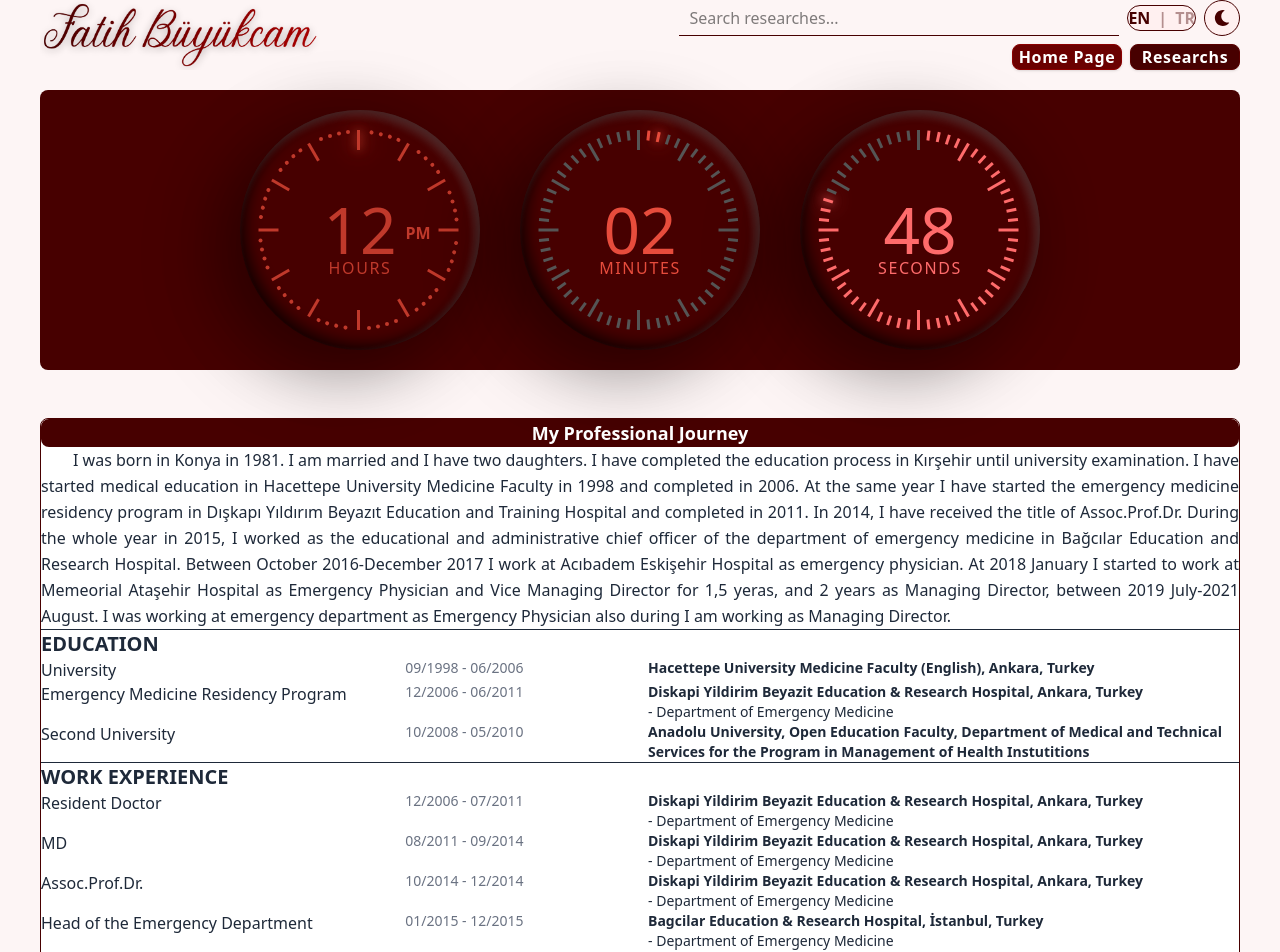
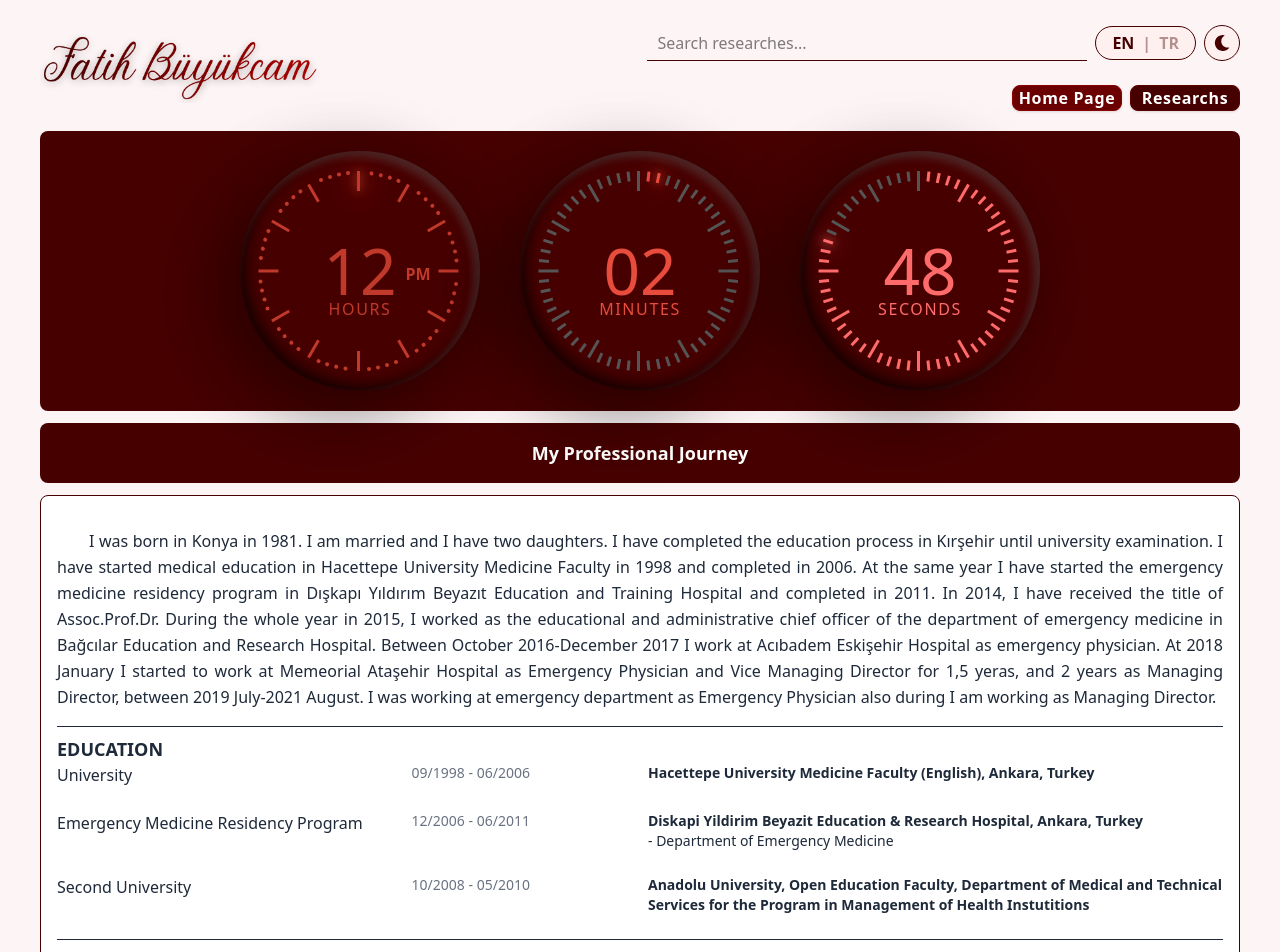
Before and after one commit to FatihBc/fatihbuyukcam.com, a React (Vite) app: page / in a window 1280 px wide. Shown: the top 952 px of the page. Built offline with nearby package versions, Linux system fonts and the light colour scheme.

Commit message:
UI: research detail page left-align, remove side padding; home gap reduce

```diff
--- a/src/components/AboutPage/EducationHistory.tsx
+++ b/src/components/AboutPage/EducationHistory.tsx
@@ -5,12 +5,12 @@ function EducationHistory() {
   const { t } = useTranslation();
   return (
     <div>
-      <p className="border-t text-xl font-semibold pt-2">{t("about.education")}</p>
+      <p className="border-t text-lg font-semibold pt-2!">{t("about.education")}</p>
       <div className="pt-1">
         {educationWork
           .filter((item) => item.type === "education")
           .map((item, index) => (
-            <div key={index} className="grid grid-cols-10 gap-4 mb-6 items-start">
+            <div key={index} className="grid grid-cols-10 gap-4! mb-6! items-start">
               <div className="col-span-3">
                 <p className="text-base font-medium">{item.degree}</p>
               </div>
--- a/src/components/AboutPage/PersonalHistory.tsx
+++ b/src/components/AboutPage/PersonalHistory.tsx
@@ -3,7 +3,7 @@ import historyData from "../../data/history";
 function PersonalHistory() {
   return (
     <div>
-      <p className="leading-relaxed text-justify indent-8 p-10">
+      <p className="leading-relaxed text-justify indent-8 py-4!">
         {historyData.history}
       </p>
     </div>
--- a/src/components/AboutPage/PublicationsList.tsx
+++ b/src/components/AboutPage/PublicationsList.tsx
@@ -9,13 +9,13 @@ function PublicationsList() {
   const isDark = theme === "dark";
 
   const colors = {
-    pdfBg: isDark ? "#2a0000" : "#470000",
+    pdfBg: isDark ? "#0e0000" : "#fdf4f5",
     pdfBorder: isDark ? "#6b0000" : "#470000",
+    pdftext: isDark ? "#fff" : "#470000",
   };
 
   return (
-    <div className="border-t pt-2">
-      <p className="text-xl font-semibold">{t("about.publications")}</p>
+    <div>
       {researchData.map((section, sectionIndex) => (
         <div key={sectionIndex} className="mb-4">
           <p className="text-lg font-semibold underline px-10">
@@ -23,7 +23,7 @@ function PublicationsList() {
           </p>
           <ol className="list-decimal pl-6 space-y-2">
             {section.content.map((item, index) => (
-              <li key={item.researchId || index} className="text-sm my-1">
+              <li key={item.researchId || index} className="text-sm text-justify my-2!">
                 {item.authors}. {item.title}. {item.journal || item.bookTitle}.{" "}
                 {item.year || item.journal?.match(/\d{4}/)?.[0]}.
                 {item.doi && <span> DOI: {item.doi}. </span>}
@@ -37,7 +37,7 @@ function PublicationsList() {
                         borderRadius: "6px",
                         border: `1px solid ${colors.pdfBorder}`,
                         backgroundColor: colors.pdfBg,
-                        color: "#fff",
+                        color: "colors.pdftext",
                         display: "inline-flex",
                         alignItems: "center",
                         gap: "4px",
--- a/src/components/AboutPage/WorkExperience.tsx
+++ b/src/components/AboutPage/WorkExperience.tsx
@@ -5,12 +5,12 @@ function WorkExperience() {
   const { t } = useTranslation();
   return (
     <div>
-      <p className="border-t text-xl font-semibold pt-2">{t("about.work")}</p>
+      <p className="border-t text-lg font-semibold pt-2!">{t("about.work")}</p>
       <div className="pt-1">
         {educationWork
           .filter((item) => item.type === "work")
           .map((item, index) => (
-            <div key={index} className="grid grid-cols-10 gap-4 mb-6 items-start">
+            <div key={index} className="grid grid-cols-10 gap-4! mb-6! items-start">
               <div className="col-span-3">
                 <p className="text-base font-medium">{item.degree}</p>
               </div>
--- a/src/components/DigitalClock/clock.css
+++ b/src/components/DigitalClock/clock.css
@@ -8,7 +8,6 @@
   width: 100%;
   background: #470000;
   border-radius: 8px;
-  margin-bottom: 24px;
 }
 
 #clock {
--- a/src/components/Header/Header.tsx
+++ b/src/components/Header/Header.tsx
@@ -87,7 +87,7 @@ function Header() {
       {/* Right side: search + lang switch + theme + navbar */}
       <div className="flex flex-col items-end gap-2">
         {/* Top row: search + lang switch + theme toggle */}
-        <div className="flex items-center gap-2">
+        <div className="flex items-center mb-4! gap-2">
           {/* Search input */}
           <div className="relative" ref={searchRef}>
             <input
@@ -104,14 +104,14 @@ function Header() {
             />
             {results.length > 0 && (
               <div
-                className={`absolute top-full mt-1 w-full z-50 rounded-md shadow-lg ${isDark ? "bg-[#2a0000]" : "bg-white"
+                className={`absolute top-full mt-1! w-full z-50 rounded-md shadow-lg ${isDark ? "bg-[#0e0000]" : "bg-white"
                   }`}
               >
                 {results.map((item) => (
                   <div
                     key={item.researchId}
                     onClick={() => window.open(`/researchs/${item.researchId}`, "_blank")}
-                    className="px-4 py-2 cursor-pointer hover:bg-[#6b0000] hover:text-white rounded-md transition text-sm"
+                    className="px-4 py-2! cursor-pointer hover:bg-[#6b0000] hover:text-white rounded-md transition text-sm"
                     style={{
                       maxWidth: "100%",
                       lineHeight: "1.4",
@@ -132,10 +132,10 @@ function Header() {
           {/* EN / TR Language Switch */}
           <button
             onClick={toggleLanguage}
-            className="flex items-center gap-2 px-5 py-3 rounded-full border transition-colors duration-200 text-base font-semibold cursor-pointer"
+            className="flex items-center gap-2 px-4! py-1! rounded-full border transition-colors duration-200 text-base font-semibold cursor-pointer"
             style={{
               borderColor: isDark ? "#6b0000" : "#470000",
-              backgroundColor: isDark ? "#2a0000" : "#fff0f0",
+              backgroundColor: isDark ? "#0e0000" : "#fff0f0",
               color: isDark ? "#ffb3b3" : "#470000",
             }}
             aria-label="Toggle language"
@@ -150,7 +150,7 @@ function Header() {
             onClick={changeTheme}
             className="h-9 w-9 flex items-center justify-center rounded-full transition-colors duration-200 cursor-pointer"
             style={{
-              backgroundColor: isDark ? "#2a0000" : "#fff0f0",
+              backgroundColor: isDark ? "#0e0000" : "#fff0f0",
               border: `1px solid ${isDark ? "#6b0000" : "#470000"}`,
             }}
             aria-label="Toggle theme"
--- a/src/components/Researchs/ResearchContainer.tsx
+++ b/src/components/Researchs/ResearchContainer.tsx
@@ -18,7 +18,7 @@ function ResearchContainer() {
     bgMain: isDark ? "#1a0000" : "#fdf5f5",
     headerBg: "#470000",
     headerText: "#ffffff",
-    boxBg: isDark ? "#2a0000" : "#ffffff",
+    boxBg: isDark ? "#0e0000" : "#ffffff",
     boxBorder: isDark ? "#6b0000" : "#470000",
     text: isDark ? "#e0e0e0" : "#333",
     link: isDark ? "#ffb3b3" : "#470000",
--- a/src/index.css
+++ b/src/index.css
@@ -20,7 +20,7 @@ a {
 }
 
 body {
-  margin: 0;
+  margin: 25px;
   padding: 0;
   overflow-x: hidden;
 }
--- a/src/pages/About.tsx
+++ b/src/pages/About.tsx
@@ -1,6 +1,5 @@
 import { useTheme } from "../context/useTheme";
 import PublicationsList from "../components/AboutPage/PublicationsList";
-import ResearchContainer from "../components/Researchs/ResearchContainer";
 import { useTranslation } from "react-i18next";
 
 function About() {
@@ -11,19 +10,16 @@ function About() {
   const titleBg = isDark ? "bg-[#470000] text-white" : "bg-[#470000] text-white";
   const pageClass = `min-h-screen md:px-8 lg:px-16 ${isDark ? "bg-[#1a0000] text-white" : "bg-[#fdf5f5] text-black"
     }`;
-  const containerClass = `flex flex-col items-center justify-center px-6 py-12 border border-[#470000] rounded-lg shadow-md ${isDark ? "bg-[#2a0000] text-white" : "bg-white text-gray-800"
+  const containerClass = `flex flex-col items-center justify-center px-10! py-4! border border-[#470000] rounded-lg shadow-md ${isDark ? "bg-[#0e0000] text-white" : "bg-white text-gray-800"
     }`;
 
   return (
     <div className={pageClass}>
+      <div className={`w-full text-lg text-center font-semibold p-2! rounded-lg my-2! ${titleBg}`}>
+        {t("researchs.title")}
+      </div>
       <div className={containerClass}>
-        <div className={`w-full text-lg text-center font-semibold p-2 rounded-lg my-2 ${titleBg}`}>
-          {t("about.title")}
-        </div>
         <PublicationsList />
-        <div className="w-full mt-6">
-          <ResearchContainer />
-        </div>
       </div>
     </div>
   );
--- a/src/pages/Home.tsx
+++ b/src/pages/Home.tsx
@@ -10,18 +10,18 @@ function Home() {
   const { t } = useTranslation();
   const isDark = theme === "dark";
 
-  const pageClass = `min-h-screen flex flex-col gap-6 pb-10 ${isDark ? "bg-[#1a0000] text-white" : "bg-[#fdf5f5] text-black"
+  const pageClass = `min-h-screen flex flex-col gap-3 pb-4 ${isDark ? "bg-[#1a0000] text-white" : "bg-[#fdf5f5] text-black"
     }`;
-  const containerClass = `flex flex-col px-10 py-8 border border-[#470000] rounded-lg shadow-md ${isDark ? "bg-[#2a0000] text-white" : "bg-white text-gray-800"
+  const containerClass = `flex flex-col p-4! border border-[#470000] rounded-lg shadow-md ${isDark ? "bg-[#0e0000] text-white" : "bg-white text-gray-800"
     }`;
 
   return (
     <div className={pageClass}>
       <DigitalClock />
+      <div className="w-full text-lg text-center font-semibold py-4! rounded-lg bg-[#470000] text-white">
+        {t("about.title")}
+      </div>
       <div className={containerClass}>
-        <div className="w-full text-lg text-center font-semibold p-2 rounded-lg mb-4 bg-[#470000] text-white">
-          {t("about.title")}
-        </div>
         <PersonalHistory />
         <EducationHistory />
         <WorkExperience />
--- a/src/pages/ResearchDetailPage.tsx
+++ b/src/pages/ResearchDetailPage.tsx
@@ -10,12 +10,10 @@ function ResearchDetailPage() {
   const isDark = theme === "dark";
 
   const titleBg = isDark ? "bg-[#470000] text-white" : "bg-[#470000] text-white";
-  const pageClass = `w-full min-h-screen md:px-8 lg:px-16 ${
-    isDark ? "bg-[#1a0000] text-white" : "bg-[#fdf5f5] text-black"
-  }`;
-  const containerClass = `flex flex-col items-center justify-center px-6 py-8 border border-[#470000] rounded-lg shadow-md ${
-    isDark ? "bg-[#2a0000] text-white" : "bg-white text-gray-800"
-  }`;
+  const pageClass = `w-full min-h-screen py-4 ${isDark ? "bg-[#1a0000] text-white" : "bg-[#fdf5f5] text-black"
+    }`;
+  const containerClass = `flex flex-col items-start px-6 py-6 border border-[#470000] rounded-lg shadow-md ${isDark ? "bg-[#0e0000] text-white" : "bg-white text-gray-800"
+    }`;
 
   return (
     <div className={pageClass}>
```
